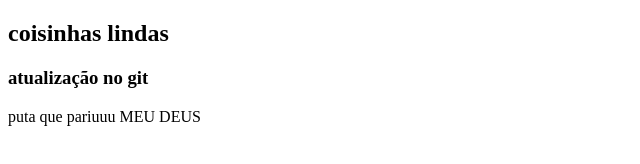
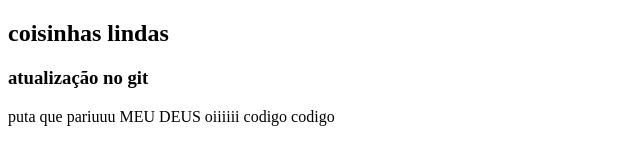
Before and after one commit to luizanuness/EDUCATI, a plain HTML site: page index.html in a window 1280 px wide. Shown: the whole page, without its empty margins (0-640 px from the left). Drawn offline with Linux system fonts and the light colour scheme.

Commit message:
Update index.html

```diff
--- a/index.html
+++ b/index.html
@@ -12,5 +12,7 @@
     puta que pariuuu
 
     MEU DEUS
+
+    oiiiiii codigo codigo
 </body>
 </html>
```
